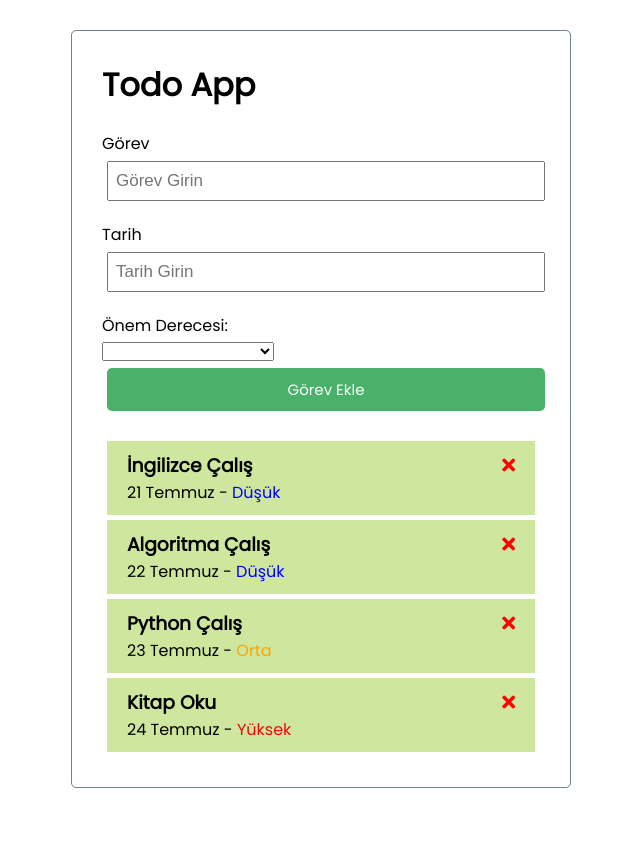
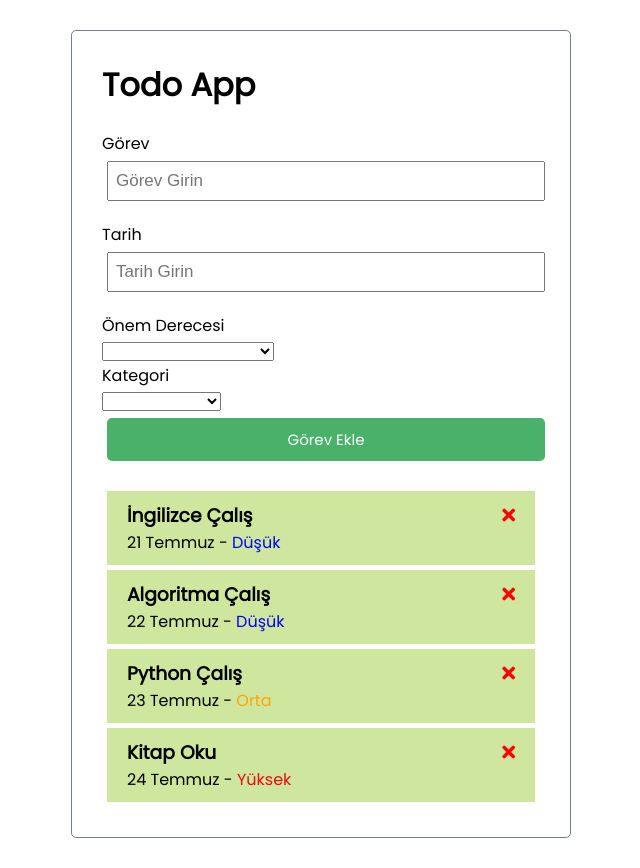
Before and after one commit to mehmetakifkucukkaya/vue_TodoApp, a Vue app: page / in a window 1280 px wide. Shown: the whole page, without its empty margins (319-959 px from the left). Before the commit the page ends 818 px from the top, so only its background shows below. Built offline with nearby package versions, Linux system fonts and the light colour scheme.

Commit message:
Kategori Kısmı  eklendi

```diff
--- a/src/components/AddTaskForm.vue
+++ b/src/components/AddTaskForm.vue
@@ -10,13 +10,22 @@
       <input type="text" v-model="day" name="day" placeholder="Tarih Girin" />
     </div>
 
-    <div>Önem Derecesi: {{ priority }}</div>
-
+    <div>Önem Derecesi</div>
     <select v-model="priority">
-      <option disabled >Önem Derecesini Seçiniz</option>
+      <option disabled>Önem Derecesini Seçiniz</option>
       <option>Yüksek</option>
       <option>Orta</option>
       <option>Düşük</option>
+    </select>
+
+    <div>Kategori</div>
+    <select v-model="category">
+      <option disabled>Kategori Seçiniz</option>
+      <option>Genel</option>
+      <option>Spor</option>
+      <option>Yazılm</option>
+      <option>Eğitim</option>
+      <option>Eğlence</option>
     </select>
 
     <input type="submit" value="Görev Ekle" class="btn btn-block" />
@@ -31,7 +40,8 @@ export default {
     return {
       text: "",
       day: "",
-      priority: ""
+      priority: "",
+      category: "",
     };
   },
   methods: {
@@ -48,6 +58,7 @@ export default {
         text: this.text,
         day: this.day,
         priority: this.priority,
+        category: this.category,
       };
 
       this.$emit("add-task", newTask);
@@ -56,6 +67,7 @@ export default {
       this.text = "";
       this.day = "";
       this.priority = "";
+      this.category = "";
     },
   },
 };
```
